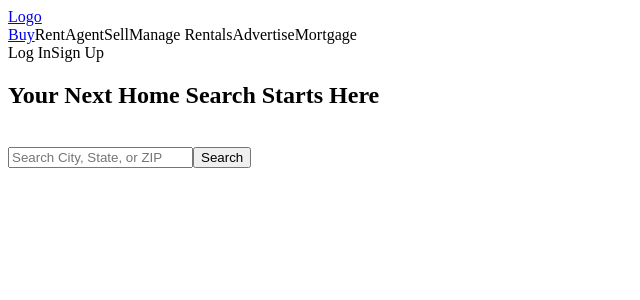
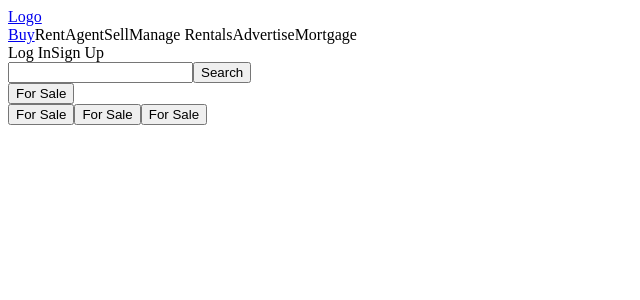
Before and after one commit to Tyl3r035/real-estate-site, a Next.js app: page /buy in a window 1280 px wide. Shown: the top 300 px of the page, without its empty margins (0-640 px from the left). Built offline with nearby package versions, Linux system fonts and the light colour scheme.

Commit message:
Adding Section

```diff
--- a/components/Layouts/BuyLayout.js
+++ b/components/Layouts/BuyLayout.js
@@ -1,11 +1,13 @@
 import Header from "../UI/Header/Header";
-import TopSection from "../UI/TopSection/TopSection";
+import FilterSection from "../UI/FilterSection/FilterSection";
+import BuySection from '../UI/BuySection/BuySection';
 
 
 const BuyLayout = (props)=>{
 return(<div>
     <Header />
-    <TopSection />
+    <FilterSection />
+    <BuySection />
 </div>)
 }
 
--- /dev/null
+++ b/components/UI/FilterSection/FilterSection.js
@@ -0,0 +1,39 @@
+
+const FilterSection = (props)=>{
+    return(<div>
+
+        <div className="filter-bar">
+            <div className="filter-bar__search-fluid">
+                <input type="text" className="filter-bar__search-input"/>
+                <button className="filter-bar__search-btn">
+                    Search
+                </button>
+            </div>
+            <div className="filter-bar__btn-fluid">
+                <div className="filter-bar__btn-col">
+                    <button className="filter-bar__btn">
+                        <div className="filter-bar__btn-circle filter-bar__btn-circle-red"></div>
+                        <span className="filter-bar__btn-inner">For Sale</span>
+                    </button>
+                    <div className="filter-bar__btn-dropdown filter-btn__home-drop">
+                        <button className="filter-bar__option-dropdown">
+                            <div className="filter-bar__btn-circle filter-bar__btn-circle-red"></div>
+                            <span className="filter-bar__btn-inner-option">For Sale</span>
+                        </button>
+                        <button className="filter-bar__option-dropdown">
+                            <div className="filter-bar__btn-circle filter-bar__btn-circle-purple"></div>
+                            <span className="filter-bar__btn-inner-option">For Sale</span>
+                        </button>
+                        <button className="filter-bar__option-dropdown">
+                            <div className="filter-bar__btn-circle filter-bar__btn-circle-yellow"></div>
+                            <span className="filter-bar__btn-inner-option">For Sale</span>
+                        </button>
+                    </div>
+                </div>
+            </div>
+        </div>
+
+    </div>)
+}
+
+export default FilterSection;
--- /dev/null
+++ b/components/UI/FilterSection/_FilterSection.scss
@@ -0,0 +1,69 @@
+.filter-bar{
+    display: flex;
+    justify-content: flex-start;
+    align-items: center;
+    flex-direction: row;
+    padding: 0 20px;
+    margin-top: 60px;
+    width: 100%;
+    &__search-fluid{
+        display: flex;
+        justify-content: space-between;
+        align-items: center;
+        max-width: 250px;
+        width: 250px;
+    }
+    &__search-input{
+        flex-grow: 1;
+        padding: 5px;
+        border: none;
+        outline: none;
+    }
+    &__search-btn{
+        flex-shrink: 1;
+        background: #444;
+        color: #fff;
+        border: none;
+        outline: none;
+    }
+    &__btn-fluid{
+        padding: 5px;
+        display: flex;
+        justify-content: flex-start;
+        align-items: center;
+        flex-direction: row;
+    }
+    &__btn-col{
+        position: relative;
+    }
+    &__btn{
+        width: 100px;
+        height: 35px;
+        border-radius: 2px;
+        border: 0.5px solid #444;
+        outline: none;
+        display: flex;
+        justify-content: center;
+        align-items: center;
+    }
+    &__btn-circle{
+        width: 25px;
+        height: 25px;
+        border-radius: 50%;
+        margin-right: 5px;
+    }
+    &__btn-inner{
+        color: #fff;
+        margin-left: 5px;
+    }
+    &__btn-dropdown{
+        position: absolute;
+        top: 5px;
+        left: 0;
+        background: green;
+        display: flex;
+        align-items: center;
+        justify-content: center;
+        flex-direction: column;
+    }
+}
--- a/styles/styles.scss
+++ b/styles/styles.scss
@@ -4,6 +4,7 @@
 @use '../components/UI/NewEditions/NewEditions';
 @use '../components/UI/BusinessSection/BusinessSection';
 @use '../components/UI/MainCategories/MainCategories';
+@use '../components/UI/FilterSection/FilterSection';
 @use  '../components/UI/Footer/Footer';
 
 a{
```
